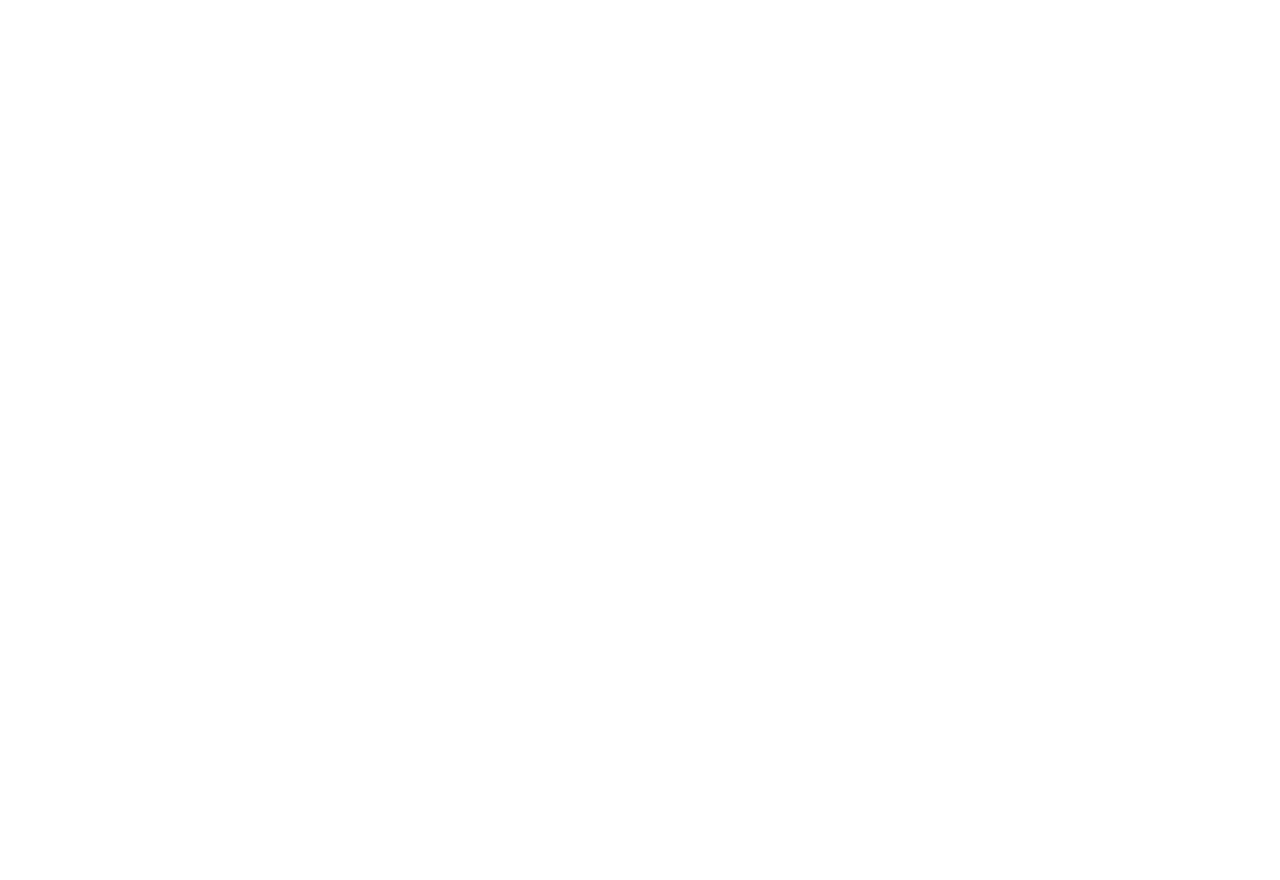
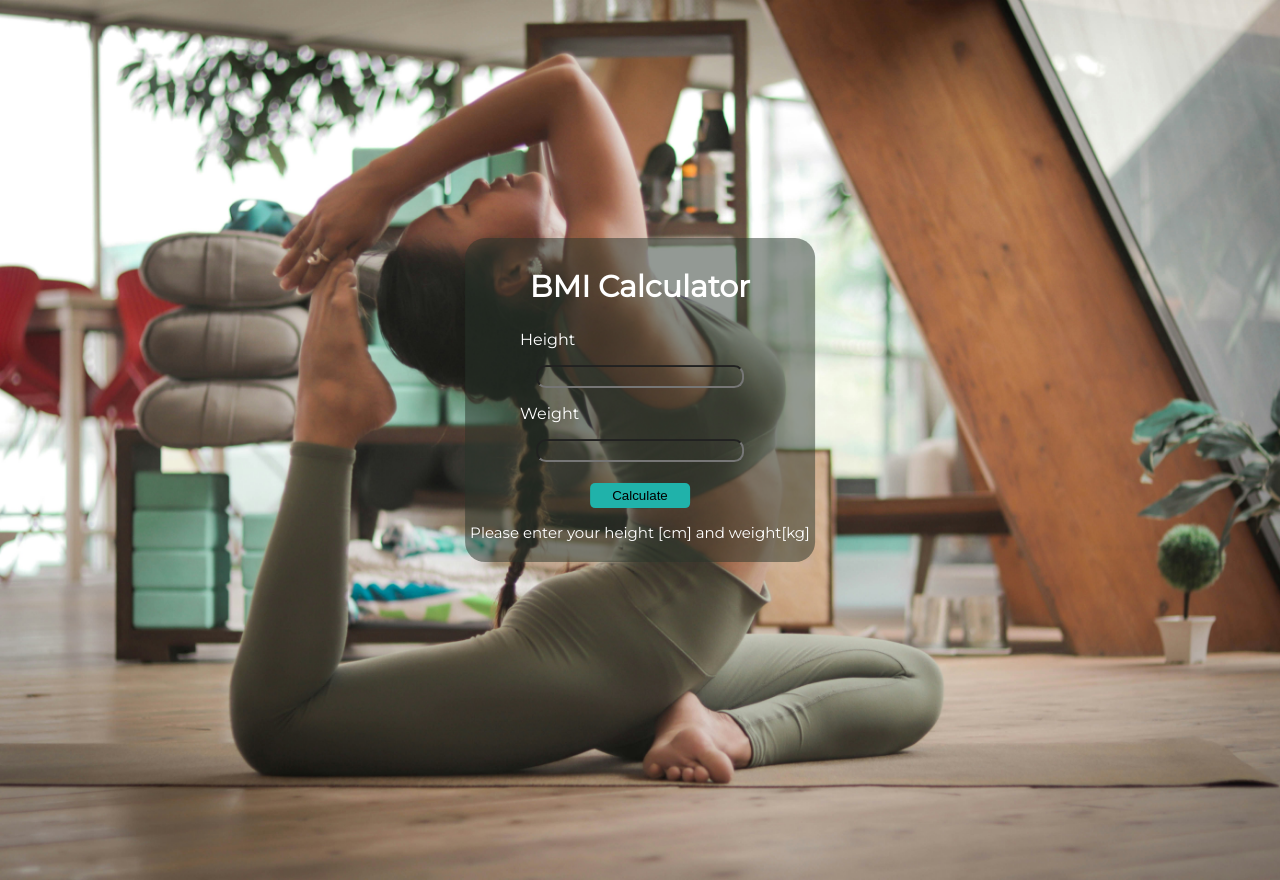
Before and after one commit to amangithub9/08_Body_Mass_Index, a plain HTML site: page index.html in a window 1280 px wide. Before the commit the page ends 800 px from the top, so only its background shows below. Drawn offline with Linux system fonts and the light colour scheme.

Commit message:
BMI Project Done!

```diff
--- a/index.html
+++ b/index.html
@@ -1,12 +1,22 @@
 <!DOCTYPE html>
 <html lang="en">
-<head>
-    <meta charset="UTF-8">
-    <meta name="viewport" content="width=device-width, initial-scale=1.0">
+  <head>
+    <meta charset="UTF-8" />
+    <meta name="viewport" content="width=device-width, initial-scale=1.0" />
     <title>Body Mass Index</title>
-    <link rel="stylesheet" href="style.css">
-</head>
-<body>
-
-</body>
+    <link rel="stylesheet" href="style.css" />
+  </head>
+  <body>
+    <div>
+      <h2>BMI Calculator</h2>
+      <p class="text">Height</p>
+      <input type="text" id="height" />
+      <p class="text">Weight</p>
+      <input type="text" id="weight" />
+      <p id="result"></p>
+      <button onclick="bmi()" id ="btn">Calculate</button>
+      <p id="info">Please enter your height [cm] and weight[kg]</p>
+    </div>
+    <script src="/script.js"></script>
+  </body>
 </html>
--- /dev/null
+++ b/script.js
@@ -0,0 +1,9 @@
+function bmi() {
+  let h = document.getElementById("height").value;
+  let w = document.getElementById("weight").value;
+
+  let bmi = w / (((h / 100) * h) / 100);
+  let total = bmi.toFixed(2);
+  console.log(total);
+  document.getElementById("result").innerHTML = "Your BMI is " + total;
+}
--- a/style.css
+++ b/style.css
@@ -0,0 +1,81 @@
+@import url('https://fonts.googleapis.com/css2?family=Montserrat&display=swap');
+
+body {
+    margin: 0;
+    padding: 0;
+    text-align: centre;
+    font-family: 'Montserrat', sans-serif;
+    /* width: 100%; */
+    height: 110vh;
+    background-image: url(image/image1.jpg);
+    background-repeat: no-repeat;
+    background-size: cover;
+
+}
+
+div {
+    text-align: center;
+    position: absolute;
+    top: 50%;
+    left: 50%;
+    transform: translate(-50%, -50%);
+    background-color: rgba(41, 52, 42, 0.5);
+    border-radius: 20px;
+    padding: 5px;
+    box-shadow: 2px, 2px, 20px, #919191;
+}
+
+h2 {
+    font-size: 30px;
+    color: #fff
+}
+
+
+.text {
+    text-align: left;
+    margin-left: 50px;
+    color: #fff;
+}
+
+#height,
+#weight {
+    color: #fff;
+    width: 200px;
+    text-align: left;
+    font-size: 15px;
+    border-radius: 10px;
+    background-color: transparent;
+    outline: none;
+    /* border: none; */
+}
+
+#result {
+    color: #fff;
+}
+
+#btn {
+    margin-top: 5px;
+    padding: 5px;
+    width: 100px;
+    background-color: lightseagreen;
+    border-radius: 5px;
+    border: none;
+    outline: none;
+    cursor: pointer;
+}
+
+#btn:hover {
+    box-shadow: 2px, 2px, 20px, #341f97;
+}
+
+#info {
+    color: #fff;
+    font-size: 15px;
+}
+
+@media (max-width: 400px) {
+    .text {
+        margin-left: 10px;
+    }
+
+}
```
Also changed, not shown: image/image1.jpg (added).
